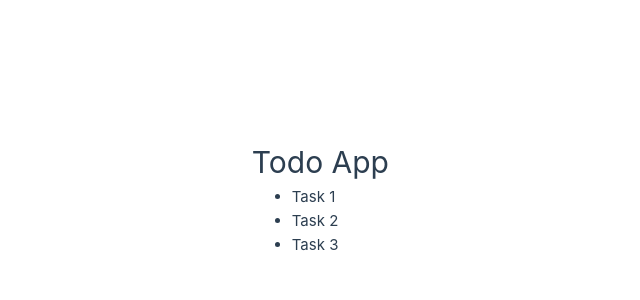
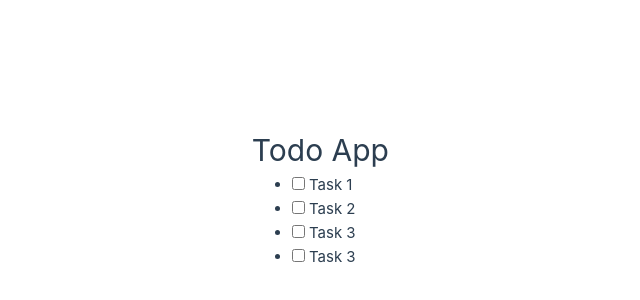
Before and after one commit to Kerri-AnnBates/vue-experiment, a Vue app: page / in a window 1280 px wide. Shown: the part 202-502 px from the top of the page, without its empty margins (251-891 px from the left). Built offline with nearby package versions, Linux system fonts and the light colour scheme.

Commit message:
yay, lists

```diff
--- a/src/components/TaskContainer.vue
+++ b/src/components/TaskContainer.vue
@@ -1,9 +1,20 @@
+<script setup>
+import { ref } from 'vue';
+let id = 0;
+
+const tasks = ref([
+    { id: id++, text: "Task 1", isCompleted: false },
+    { id: id++, text: "Task 2", isCompleted: false },
+    { id: id++, text: "Task 3", isCompleted: false },
+    { id: id++, text: "Task 3", isCompleted: false }
+]);
+
+</script>
+
 <template>
     <div class="container">
         <ul>
-            <li>Task 1</li>
-            <li>Task 2</li>
-            <li>Task 3</li>
+            <li v-for="task in tasks" :key="task.id"><input type="checkbox" /> {{ task.text }}</li>
         </ul>
     </div>
 </template>
```
